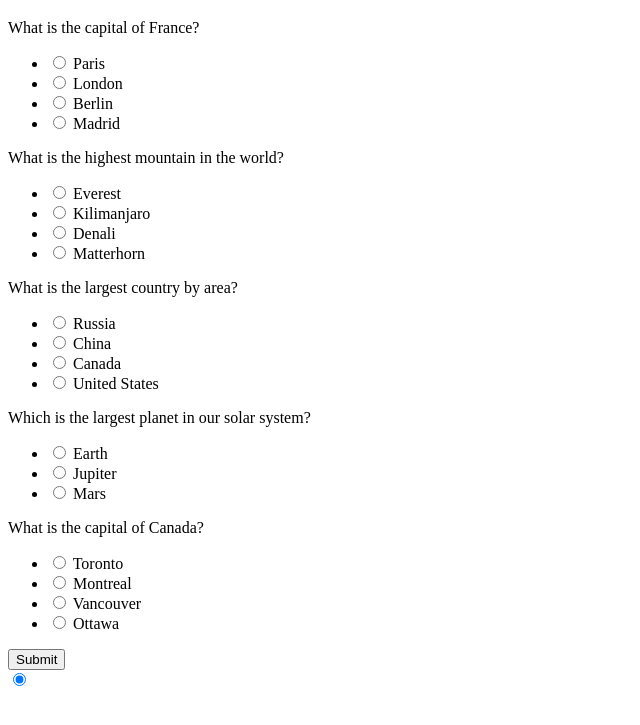
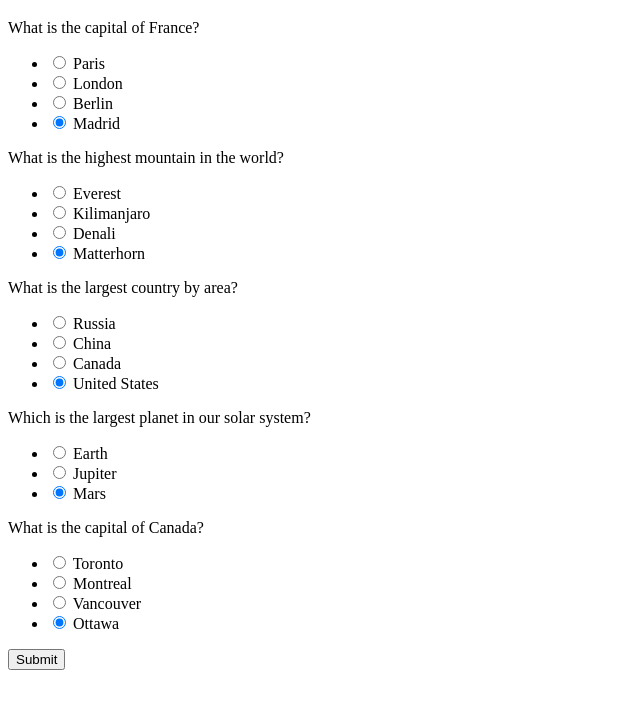
Before and after one commit to acciojob/quiz-with-session-Arsh249, a website: page main.html in a window 1280 px wide. Shown: the part 61-786 px from the top of the page, without its empty margins (0-640 px from the left). Drawn offline with Linux system fonts and the light colour scheme.

Commit message:
created a submission

```diff
--- a/main.html
+++ b/main.html
@@ -11,7 +11,7 @@
     <div id="questions"></div>
     <button id="submit">Submit</button>
     <div id="score">
-		<input type = "radio" checked = "true">
+
 	</div>
 
     <script type="text/javascript" src="./script.js"></script>
--- a/script.js
+++ b/script.js
@@ -46,7 +46,7 @@ document.addEventListener("DOMContentLoaded", () => {
       optionItem.classList.add("option");
       optionItem.innerHTML = `
         <label>
-          <input type="radio" name="question${index}" value="${choice}" ${savedProgress[`question${index}`] === choice ? "checked" : ""}>
+          <input type="radio" name="question${index}" checked="true" value="${choice}" ${savedProgress[`question${index}`] === choice ? "checked" : ""}>
           ${choice}
         </label>`;
       optionsList.appendChild(optionItem);
```
